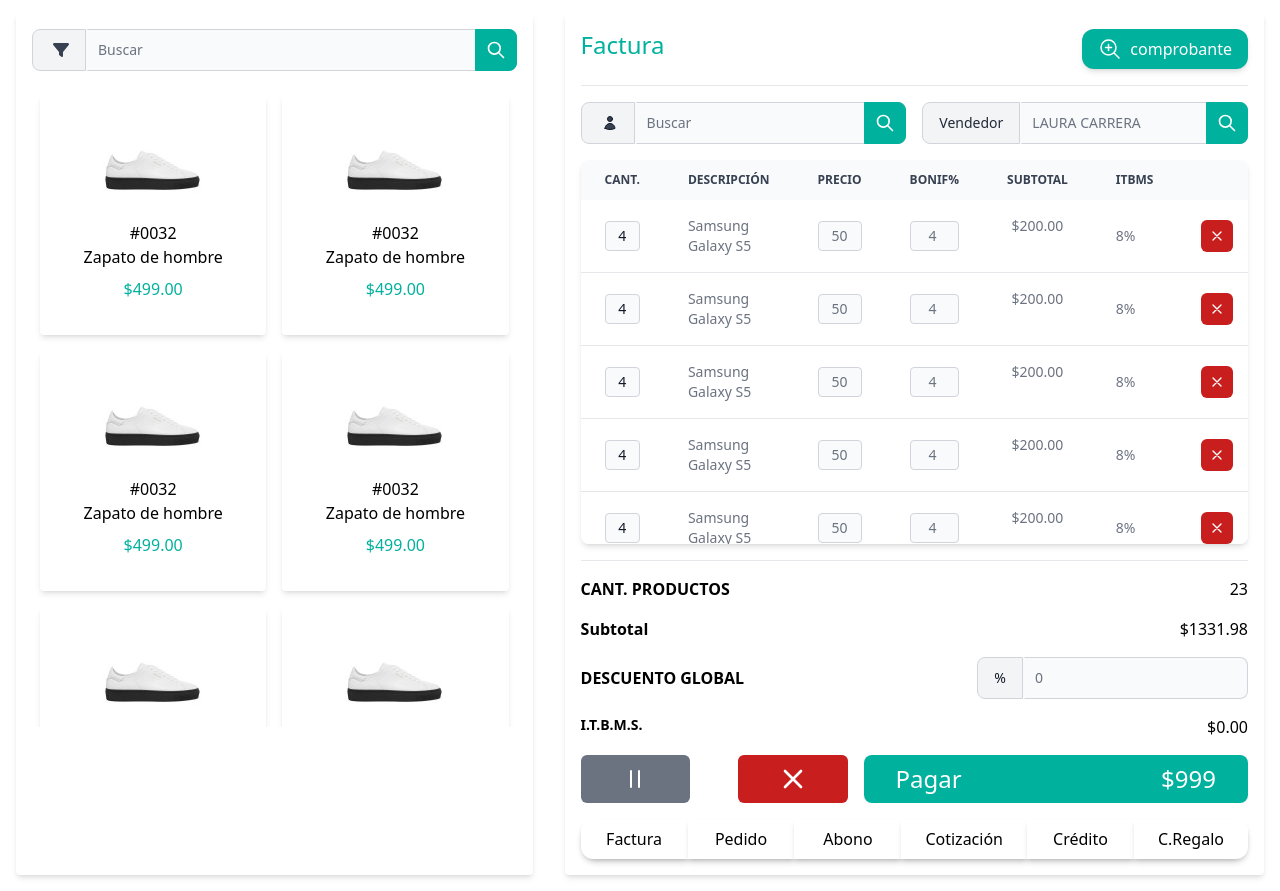
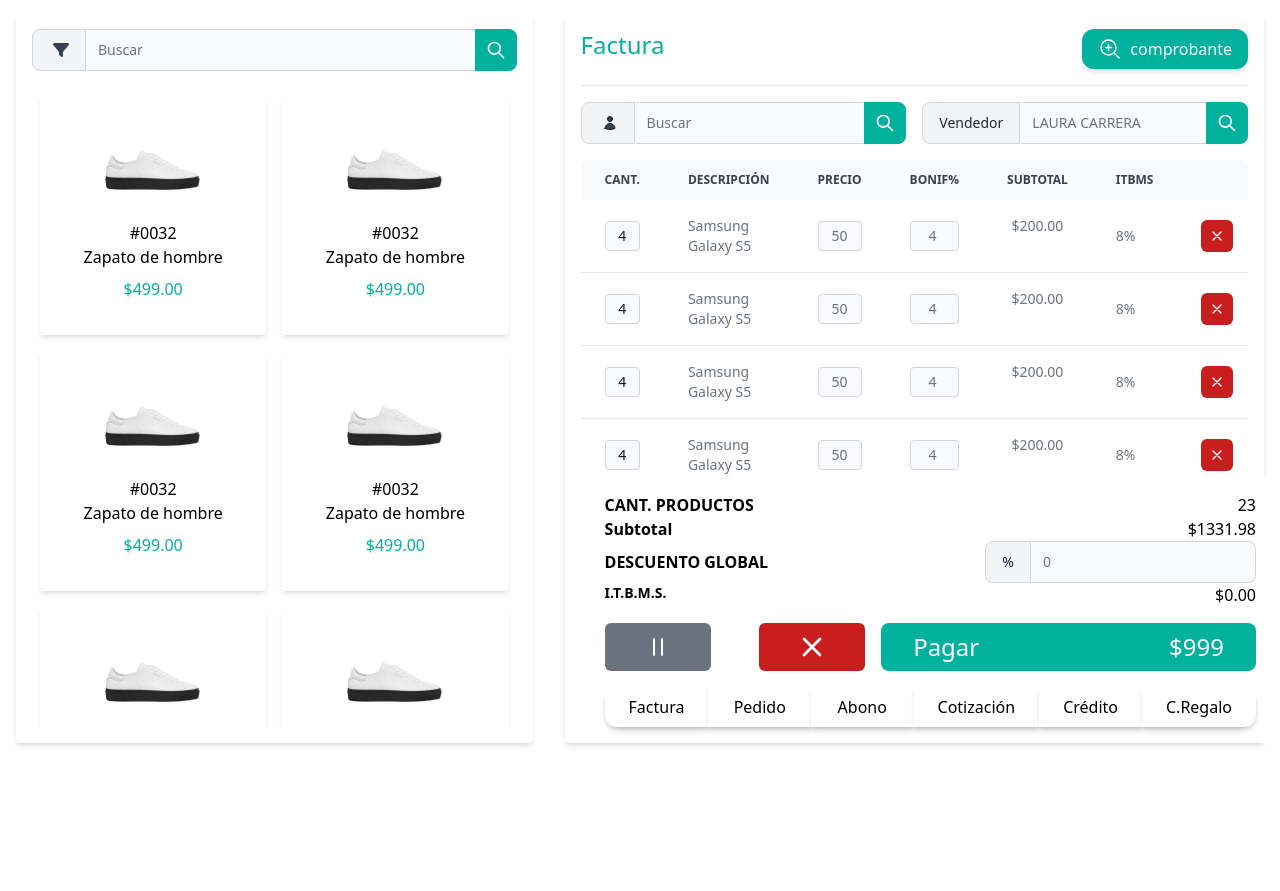
Before and after one commit to Lutimi/switchpostl, a website: page index.html in a window 1280 px wide. Shown: the part 59-950 px from the top of the page. After the commit the page ends 818 px from the top, so only its background shows below. Drawn offline with nearby package versions, Linux system fonts and the light colour scheme.

Commit message:
Fix scrollable

```diff
--- a/index.html
+++ b/index.html
@@ -251,7 +251,7 @@
 
             </div>
             <!-- Factura -->
-            <div class=" w-full flex flex-col space-y-4 scard col-span-4 ">
+            <div class=" relative  flex flex-col space-y-4 scard col-span-4 ">
                 <div class="flex justify-between ">
                     <p class="text-primary text-2xl ">Factura</p>
                     <button type="button"
@@ -341,7 +341,7 @@
 
 
                     <!-- Table   -->
-                    <div class=" max-h-[24rem]  overflow-y-auto overflow-x-auto relative shadow-md sm:rounded-lg">
+                    <div class=" max-h-[24rem]  overflow-y-auto overflow-x-auto relative  sm:rounded-lg">
                         <table class="w-full   text-sm text-left text-gray-500 dark:text-gray-400">
                             <thead
                                 class="text-xs text-gray-700 uppercase bg-gray-50 dark:bg-gray-700 dark:text-gray-400">
@@ -709,18 +709,20 @@
                             </tbody>
                         </table>
                     </div>
-
-
-
-
                 </div>
 
 
-                <div class="h-[1px] bg-gray-200">
-                </div>
+                <!-- <div class="h-[1px] bg-gray-200">
+                </div> -->
 
-                <div class="flex flex-col space-y-4 ">
+                <!-- CARD Checkout -->
+                <div
+                    class=" absolute bottom-0 w-full flex flex-col flex-grow space-y-4    index-99 px-6 shadow-sm bg-white    py-4  ">
 
+                    <!-- Texto -->
+                    <div class="flex flex-col space-y-2 ">
+                        <!-- <div class="h-[1px] bg-gray-200">
+                        </div> -->
                         <div class="flex justify-between ">
                             <h1 class="font-bold">CANT. PRODUCTOS</h1>
                             <h1 class="">23</h1>
@@ -767,13 +769,14 @@
                             <h1>$0.00</h1>
                         </div>
                     </div>
+
+                    <!-- x pagar -->
                     <div>
                         <div class="grid grid-cols-5 space-x-4 justify-between">
 
                             <div class="  col-span-2 flex justify-between space-x-4 md:space-x-6 lg:space-x-12 ">
 
-                            <button type="button"
-                                class="bg-gray-500 rounded-md
+                                <button type="button" class="bg-gray-500 rounded-md
                 px-4 py-1 flex-auto
                  text-white hover:text-gray-500 flex text-center justify-center hover:bg-gray-100 focus:outline-none ">
                                     <span class="sr-only">Close menu</span>
@@ -792,8 +795,8 @@
                      text-white hover:text-gray-500 hover:bg-gray-100 ">
                                     <span class="sr-only">Close menu</span>
                                     <!-- Heroicon name: outline/x -->
-                                <svg class="h-8 w-8" xmlns="http://www.w3.org/2000/svg" fill="none" viewBox="0 0 24 24"
-                                    stroke="currentColor" aria-hidden="true">
+                                    <svg class="h-8 w-8" xmlns="http://www.w3.org/2000/svg" fill="none"
+                                        viewBox="0 0 24 24" stroke="currentColor" aria-hidden="true">
                                         <path stroke-linecap="round" stroke-linejoin="round" stroke-width="2"
                                             d="M6 18L18 6M6 6l12 12" />
                                     </svg>
@@ -814,27 +817,30 @@
                     </div>
 
                     <!-- botones -->
-                <div class=" relative bg-white shadow-md rounded-2xl w-full flex  justify-between ">
+                    <div class=" relative bg-white shadow-md rounded-2xl w-full flex flex-wrap justify-between ">
                         <button class="btn1 rounded-l-xl">
-                        <h1>Factura</h1>
+                            Factura
                         </button>
                         <button class="btn1">
-                        <h1> Pedido</h1>
+                            Pedido
                         </button>
                         <button class="btn1">
-                        <h1>Abono</h1>
+                            Abono
                         </button>
                         <button class="btn1">
-                        <h1>Cotización</h1>
+                            Cotización
                         </button>
                         <button class="btn1">
-                        <h1>Crédito</h1>
+                            Crédito
                         </button>
                         <button class="btn1 rounded-r-xl">
-                        <h1> C.Regalo</h1>
+                            C.Regalo
                         </button>
 
                     </div>
+                </div>
+
+
             </div>
 
 
--- a/input.css
+++ b/input.css
@@ -14,5 +14,8 @@
 }
 
 .btn1 {
-  @apply w-full text-base px-6  shadow-md py-2  bg-white font-medium hover:bg-primary hover:text-white;
+  @apply flex flex-grow text-base px-6  shadow-md py-2  bg-white font-medium hover:bg-primary hover:text-white;
 }
+.btn12 {
+  @apply  text-base px-6  shadow-md py-2  bg-white font-medium hover:bg-primary hover:text-white;
+}
```
Lines whose indentation alone changed are shown as unchanged.
